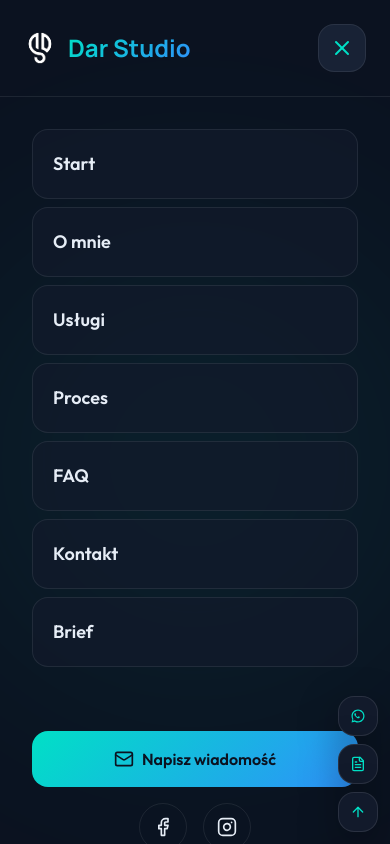
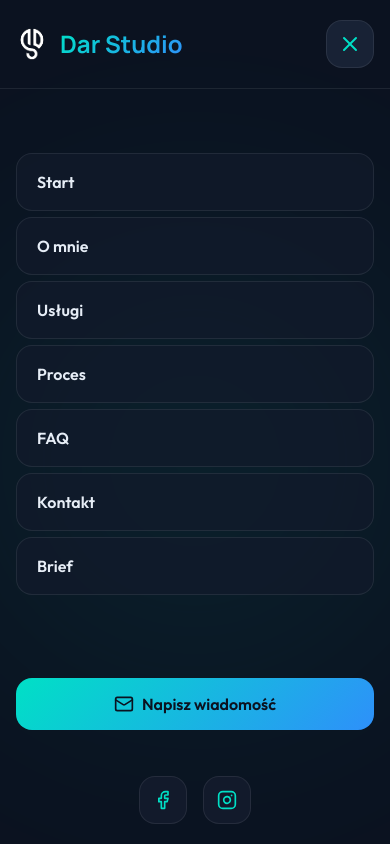
Before and after one commit to Hakuna-Matata0/DarStudio-Next, a Next.js app: page / in a window 390 px wide. Both pictures are taken after a click on the button 346 px from the left and 36 px from the top of the page. Shown: the top 844 px of the page. Built offline with nearby package versions, Linux system fonts and the light colour scheme.

Commit message:
Poprawione mobile menu

```diff
--- a/src/components/home/navigation.tsx
+++ b/src/components/home/navigation.tsx
@@ -28,6 +28,13 @@ export function Navigation() {
     window.addEventListener("scroll", handleScroll);
     return () => window.removeEventListener("scroll", handleScroll);
   }, []);
+
+  useEffect(() => {
+    document.body.classList.toggle("mobile-menu-open", isOpen);
+    return () => {
+      document.body.classList.remove("mobile-menu-open");
+    };
+  }, [isOpen]);
 
   const handleAnchorClick = (href: string) => {
     setIsOpen(false);
@@ -112,12 +119,22 @@ export function Navigation() {
 
       <AnimatePresence>
         {isOpen && (
-          <motion.div initial={{ opacity: 0 }} animate={{ opacity: 1 }} exit={{ opacity: 0 }} transition={{ duration: 0.4 }} className="fixed inset-0 z-50 md:hidden" style={{ backgroundColor: "#0B1220" }}>
+          <motion.div
+            initial={{ opacity: 0 }}
+            animate={{ opacity: 1 }}
+            exit={{ opacity: 0 }}
+            transition={{ duration: 0.4 }}
+            className="fixed inset-0 z-50 md:hidden overflow-hidden"
+            style={{ backgroundColor: "#0B1220", height: "100dvh" }}
+          >
             <div className="absolute inset-0 overflow-hidden pointer-events-none">
               <motion.div initial={{ scale: 0, opacity: 0 }} animate={{ scale: 1.5, opacity: 0.3 }} exit={{ scale: 0, opacity: 0 }} transition={{ duration: 0.8, ease: "easeOut" }} className="absolute top-1/4 left-1/2 -translate-x-1/2 w-[500px] h-[500px] rounded-full blur-3xl" style={{ background: "radial-gradient(circle, rgba(0,224,198,0.3) 0%, transparent 70%)" }} />
             </div>
             <div className="relative h-full flex flex-col">
-              <div className="flex items-center justify-between p-6 border-b border-[rgba(255,255,255,0.08)]">
+              <div
+                className="flex items-center justify-between border-b border-[rgba(255,255,255,0.08)]"
+                style={{ padding: "clamp(12px, 3vh, 20px) clamp(16px, 4vw, 24px)" }}
+              >
                 <div className="flex items-center gap-3">
                   <img src="/logo.svg" alt={`${siteConfig.brandName} logo`} className="h-8 w-8 shrink-0" />
                   <span
@@ -137,17 +154,20 @@ export function Navigation() {
                   <X className="h-6 w-6 text-[#00E0C6]" />
                 </button>
               </div>
-              <nav className="flex-1 flex items-center justify-center p-8">
-                <div className="space-y-2 w-full max-w-md">
+              <nav
+                className="flex-1 min-h-0 flex items-center justify-center"
+                style={{ padding: "clamp(12px, 3vh, 20px) clamp(16px, 4vw, 24px)" }}
+              >
+                <div className="space-y-1.5 w-full max-w-md">
                   {navItems.map((item, index) => (
                     item.isExternal ? (
                       <Link
                         key={item.href}
                         href={item.href}
-                        className="block w-full rounded-2xl border p-5 text-left transition-all duration-300 hover:-translate-y-0.5 hover:border-[rgba(0,224,198,0.3)] cursor-pointer"
+                        className="block w-full rounded-2xl border px-5 py-4 text-left transition-all duration-300 hover:-translate-y-0.5 hover:border-[rgba(0,224,198,0.3)] cursor-pointer"
                         style={{ backgroundColor: "rgba(18,26,43,0.7)", borderColor: "rgba(255,255,255,0.08)" }}
                       >
-                        <span className="text-lg font-semibold">{item.label}</span>
+                        <span className="text-base font-semibold">{item.label}</span>
                       </Link>
                     ) : (
                       <motion.button
@@ -156,23 +176,54 @@ export function Navigation() {
                         animate={{ opacity: 1, y: 0 }}
                         transition={{ delay: index * 0.05 }}
                         onClick={() => handleAnchorClick(item.href)}
-                        className="block w-full rounded-2xl border p-5 text-left transition-all duration-300 hover:-translate-y-0.5 hover:border-[rgba(0,224,198,0.3)] cursor-pointer"
+                        className="block w-full rounded-2xl border px-5 py-4 text-left transition-all duration-300 hover:-translate-y-0.5 hover:border-[rgba(0,224,198,0.3)] cursor-pointer"
                         style={{ backgroundColor: "rgba(18,26,43,0.7)", borderColor: "rgba(255,255,255,0.08)" }}
                       >
-                        <span className="text-lg font-semibold">{item.label}</span>
+                        <span className="text-base font-semibold">{item.label}</span>
                       </motion.button>
                     )
                   ))}
                 </div>
               </nav>
-              <div className="p-8 space-y-4">
-                <a href={`mailto:${siteConfig.email}`} className="flex items-center justify-center gap-2 w-full px-8 py-4 rounded-xl font-bold" style={{ fontFamily: "var(--font-body)", background: "linear-gradient(135deg, #00E0C6, #2E90FA)", color: "#0B1220" }}>
+              <div
+                className="flex flex-col"
+                style={{
+                  padding: "clamp(12px, 3vh, 20px) clamp(16px, 4vw, 24px)",
+                  minHeight: "clamp(160px, 22vh, 240px)",
+                }}
+              >
+                <a
+                  href={`mailto:${siteConfig.email}`}
+                  className="flex items-center justify-center gap-2 w-full px-6 py-3.5 rounded-xl font-bold"
+                  style={{ fontFamily: "var(--font-body)", background: "linear-gradient(135deg, #00E0C6, #2E90FA)", color: "#0B1220" }}
+                >
                   <Mail className="w-5 h-5" />
                   <span>Napisz wiadomość</span>
                 </a>
-                <div className="flex justify-center gap-4">
-                  <a href={siteConfig.social.facebook} className="w-12 h-12 rounded-full border flex items-center justify-center" style={{ borderColor: "rgba(255,255,255,0.08)" }}><Facebook className="w-5 h-5" /></a>
-                  <a href={siteConfig.social.instagram} className="w-12 h-12 rounded-full border flex items-center justify-center" style={{ borderColor: "rgba(255,255,255,0.08)" }}><Instagram className="w-5 h-5" /></a>
+
+                <div className="mt-auto pt-5">
+                  <div className="flex justify-center gap-4">
+                    <a
+                      href={siteConfig.social.facebook}
+                      target="_blank"
+                      rel="noopener noreferrer"
+                      aria-label="Facebook"
+                      className="w-12 h-12 rounded-xl border flex items-center justify-center transition-all duration-300 hover:-translate-y-0.5 hover:border-[rgba(0,224,198,0.3)]"
+                      style={{ backgroundColor: "#121A2B", borderColor: "rgba(255,255,255,0.08)" }}
+                    >
+                      <Facebook className="w-5 h-5 text-[#00E0C6] transition-colors duration-300" />
+                    </a>
+                    <a
+                      href={siteConfig.social.instagram}
+                      target="_blank"
+                      rel="noopener noreferrer"
+                      aria-label="Instagram"
+                      className="w-12 h-12 rounded-xl border flex items-center justify-center transition-all duration-300 hover:-translate-y-0.5 hover:border-[rgba(0,224,198,0.3)]"
+                      style={{ backgroundColor: "#121A2B", borderColor: "rgba(255,255,255,0.08)" }}
+                    >
+                      <Instagram className="w-5 h-5 text-[#00E0C6] transition-colors duration-300" />
+                    </a>
+                  </div>
                 </div>
               </div>
             </div>
--- a/src/components/shared/side-actions.tsx
+++ b/src/components/shared/side-actions.tsx
@@ -30,7 +30,7 @@ export function SideActions() {
   };
 
   return (
-    <div className="fixed right-3 bottom-3 md:right-6 md:bottom-6 z-[60] flex flex-col gap-2 md:gap-3">
+    <div className="side-actions fixed right-3 bottom-3 md:right-6 md:bottom-6 z-[60] flex flex-col gap-2 md:gap-3">
       <motion.a
         href={whatsappHref}
         target="_blank"
--- a/src/styles/theme.css
+++ b/src/styles/theme.css
@@ -188,6 +188,12 @@
   }
 }
 
+@layer utilities {
+  body.mobile-menu-open .side-actions {
+    display: none !important;
+  }
+}
+
 @keyframes accordion-down {
   from {
     height: 0;
```
